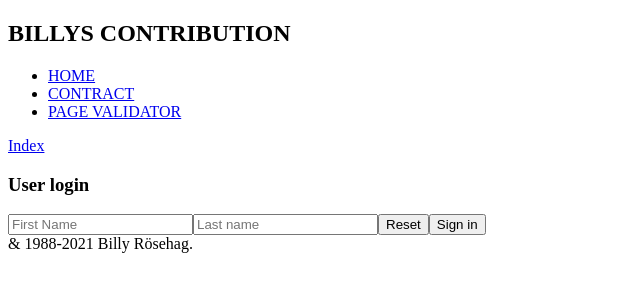
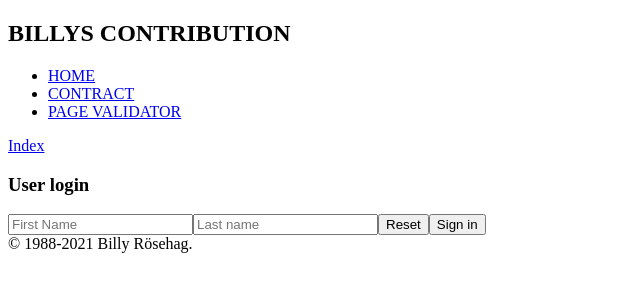
Before and after one commit to billyrosehag/Assignment1, a plain HTML site: page form.html in a window 1280 px wide. Shown: the full height of the page, 0-640 px from the left. Drawn offline with Linux system fonts and the light colour scheme.

Commit message:
Redid the copyright symbol

```diff
--- a/form.html
+++ b/form.html
@@ -27,7 +27,7 @@
 </main>
 
 <footer>
-    <span>& 1988-2021 Billy Rösehag.</span>
+    <span>&copy 1988-2021 Billy Rösehag.</span>
 </footer>
 
 </body>
```
Also changed, not shown: index.html (+1 -1 lines).
